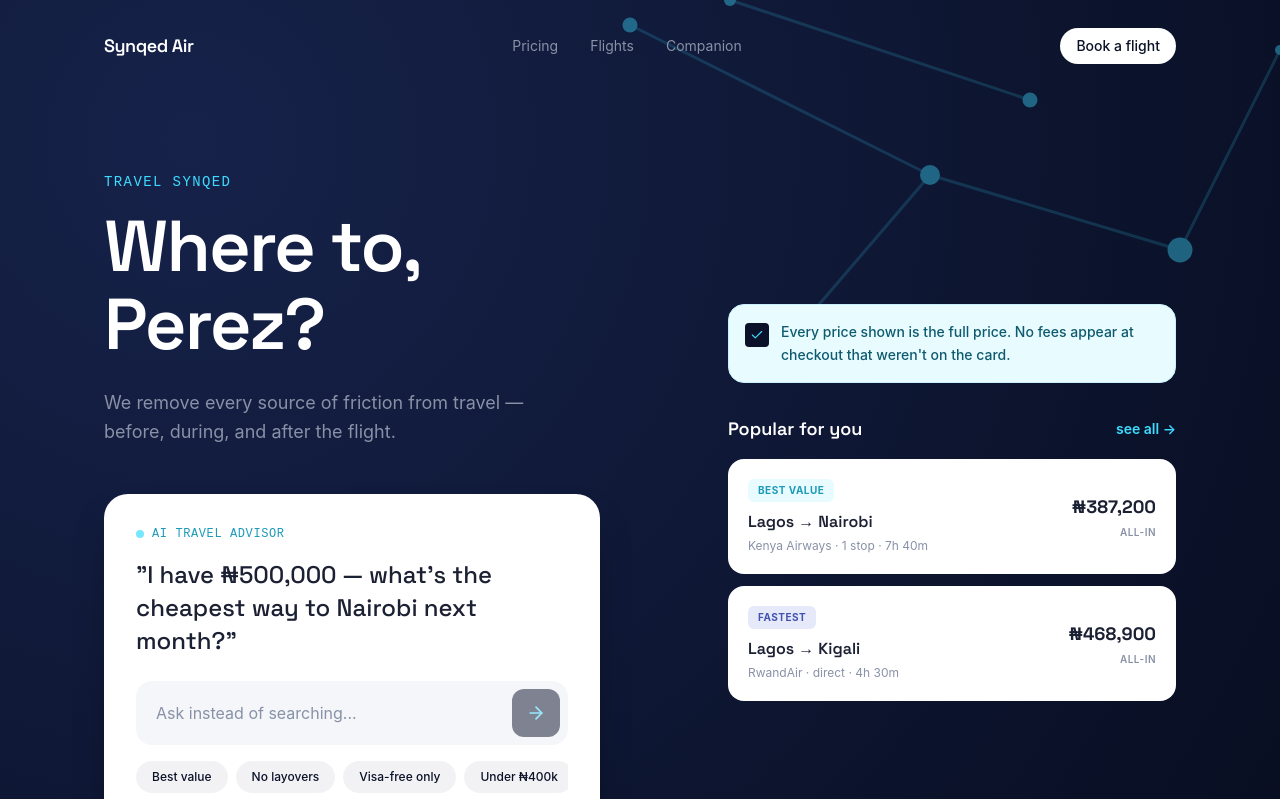
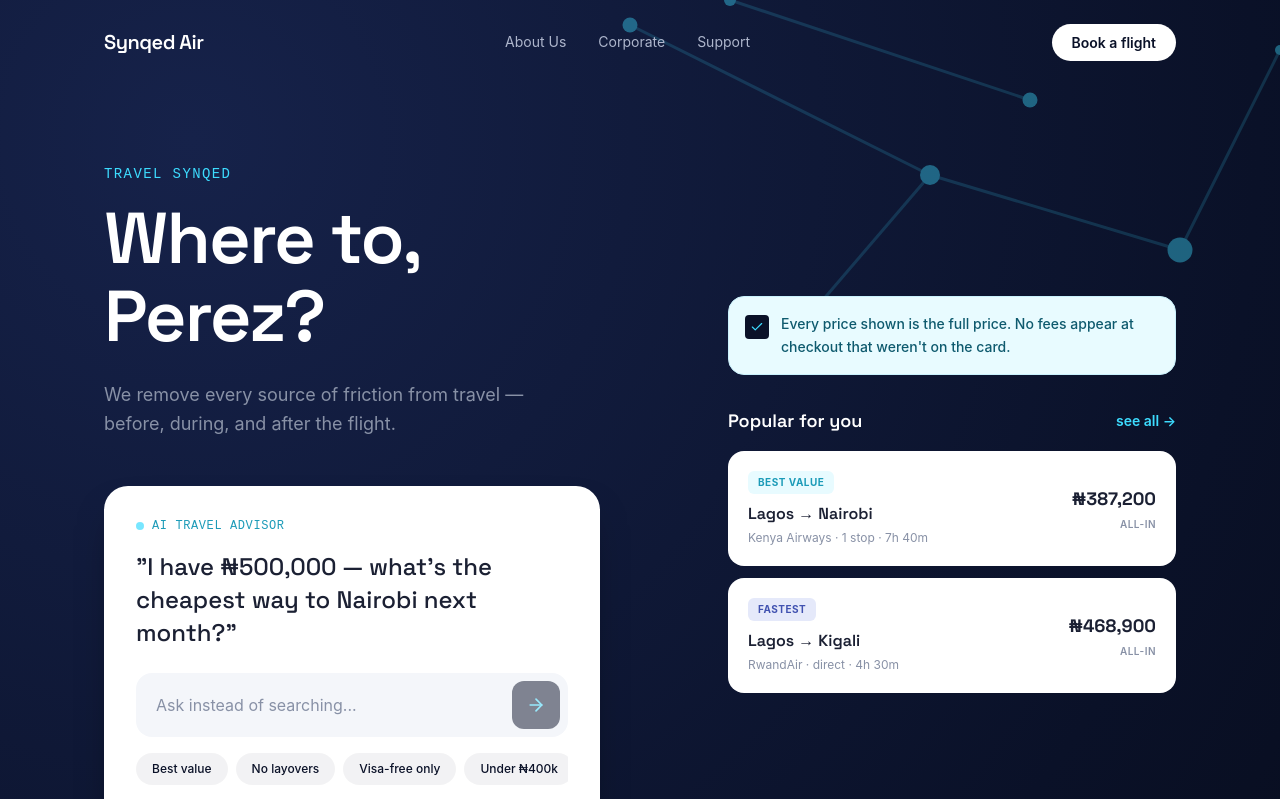
Before and after one commit to Chuzzy99/Synqedair, a Next.js app: page / in a window 1280 px wide. Shown: the top 799 px of the page. Built offline with nearby package versions, Linux system fonts and the light colour scheme.

Commit message:
Fix mobile responsiveness layout issues

```diff
--- a/src/app/about/page.tsx
+++ b/src/app/about/page.tsx
@@ -23,7 +23,7 @@ export default function AboutPage() {
           <motion.h1
             initial={{ opacity: 0, y: -20 }}
             animate={{ opacity: 1, y: 0 }}
-            className="font-display text-4xl md:text-6xl font-semibold tracking-tight leading-tight mb-6"
+            className="font-display text-3xl md:text-5xl lg:text-6xl font-semibold tracking-tight leading-tight mb-6"
           >
             A Travel Operating System<br className="hidden md:block"/> for the Diaspora.
           </motion.h1>
--- a/src/app/corporate/page.tsx
+++ b/src/app/corporate/page.tsx
@@ -24,7 +24,7 @@ export default function CorporatePage() {
           <motion.h1
             initial={{ opacity: 0, y: -20 }}
             animate={{ opacity: 1, y: 0 }}
-            className="font-display text-4xl md:text-6xl font-semibold tracking-tight leading-tight mb-6"
+            className="font-display text-3xl md:text-5xl lg:text-6xl font-semibold tracking-tight leading-tight mb-6"
           >
             Powering Corporate Travel<br className="hidden md:block"/> at Scale.
           </motion.h1>
--- a/src/app/globals.css
+++ b/src/app/globals.css
@@ -38,9 +38,10 @@ html {
 }
 
 body {
-  background: radial-gradient(circle at 15% 8%, #16224a 0%, #0a1128 55%, #05070f 100%);
+  background: radial-gradient(circle at 15% 8%, var(--indigo2) 0%, var(--indigo) 55%, #05070F 100%);
   color: var(--white);
   font-family: var(--font-body);
+  overflow-x: hidden;
 }
 
 ::selection {
--- a/src/app/page.tsx
+++ b/src/app/page.tsx
@@ -56,8 +56,8 @@ export default function Home() {
       <Nav />
 
       {/* Background Constellation */}
-      <div className="absolute top-0 right-0 w-full h-[600px] pointer-events-none opacity-40 overflow-hidden flex justify-end">
-        <svg className="w-[800px] h-[600px] text-ice mr-[-100px] mt-[-50px]" viewBox="0 0 160 120" preserveAspectRatio="xMaxYMin slice">
+      <div className="absolute top-0 right-0 w-full max-w-[100vw] h-[600px] pointer-events-none opacity-40 overflow-hidden flex justify-end">
+        <svg className="w-[150%] max-w-[800px] h-auto md:w-[800px] md:h-[600px] text-ice mr-[-10%] md:mr-[-100px] mt-[-50px]" viewBox="0 0 160 120" preserveAspectRatio="xMaxYMin slice">
           <g stroke="currentColor" strokeWidth="0.6" opacity="0.4">
             <line x1="10" y1="15" x2="70" y2="45"/>
             <line x1="70" y1="45" x2="40" y2="80"/>
@@ -93,13 +93,13 @@ export default function Home() {
             </motion.div>
 
             <div className="hidden md:block">
-               <motion.span variants={fadeUp} className="font-mono text-sm tracking-widest text-ice uppercase mb-4 block">
+               <motion.span variants={fadeUp} className="font-mono text-xs md:text-sm tracking-widest text-ice uppercase mb-4 block">
                  Travel Synqed
                </motion.span>
-               <motion.h1 variants={fadeUp} className="font-display text-5xl lg:text-7xl font-semibold leading-[1.08] tracking-tight mb-6">
+               <motion.h1 variants={fadeUp} className="font-display text-4xl md:text-5xl lg:text-7xl font-semibold leading-[1.08] tracking-tight mb-4 md:mb-6">
                  Where to, Perez?
                </motion.h1>
-               <motion.p variants={fadeUp} className="text-lg leading-relaxed text-mist max-w-md">
+               <motion.p variants={fadeUp} className="text-base md:text-lg leading-relaxed text-mist max-w-md">
                  We remove every source of friction from travel — before, during, and after the flight.
                </motion.p>
             </div>
@@ -166,26 +166,26 @@ export default function Home() {
 
             <div className="flex flex-col gap-3">
               <motion.button variants={fadeUp} onClick={() => router.push('/search')} className="group flex justify-between items-center bg-white rounded-2xl p-4 md:p-5 text-left hover:shadow-[0_8px_24px_-12px_rgba(61,220,255,0.4)] transition-all">
-                <div className="flex flex-col items-start gap-1">
+                <div className="flex flex-col items-start gap-1 w-2/3 md:w-auto">
                   <span className="text-[10px] font-bold tracking-wider uppercase px-2.5 py-1 rounded-md mb-1 bg-[#E8FBFF] text-[#1C9BB8]">Best value</span>
-                  <div className="font-display font-semibold text-base text-ink">Lagos → Nairobi</div>
-                  <div className="text-xs text-mist">Kenya Airways · 1 stop · 7h 40m</div>
+                  <div className="font-display font-semibold text-sm md:text-base text-ink whitespace-nowrap overflow-hidden text-ellipsis w-full">Lagos → Nairobi</div>
+                  <div className="text-[10px] md:text-xs text-mist">Kenya Airways · 1 stop · 7h 40m</div>
                 </div>
-                <div className="text-right">
-                  <b className="font-display text-lg text-ink block">₦387,200</b>
-                  <div className="text-[10px] uppercase tracking-wider text-mist mt-1 font-semibold">all-in</div>
+                <div className="text-right shrink-0">
+                  <b className="font-display text-base md:text-lg text-ink block">₦387,200</b>
+                  <div className="text-[9px] md:text-[10px] uppercase tracking-wider text-mist mt-1 font-semibold">all-in</div>
                 </div>
               </motion.button>
 
               <motion.button variants={fadeUp} onClick={() => router.push('/search')} className="group flex justify-between items-center bg-white rounded-2xl p-4 md:p-5 text-left hover:shadow-[0_8px_24px_-12px_rgba(61,220,255,0.4)] transition-all">
-                <div className="flex flex-col items-start gap-1">
+                <div className="flex flex-col items-start gap-1 w-2/3 md:w-auto">
                   <span className="text-[10px] font-bold tracking-wider uppercase px-2.5 py-1 rounded-md mb-1 bg-[#E5E9FA] text-[#4152B0]">Fastest</span>
-                  <div className="font-display font-semibold text-base text-ink">Lagos → Kigali</div>
-                  <div className="text-xs text-mist">RwandAir · direct · 4h 30m</div>
+                  <div className="font-display font-semibold text-sm md:text-base text-ink whitespace-nowrap overflow-hidden text-ellipsis w-full">Lagos → Kigali</div>
+                  <div className="text-[10px] md:text-xs text-mist">RwandAir · direct · 4h 30m</div>
                 </div>
-                <div className="text-right">
-                  <b className="font-display text-lg text-ink block">₦468,900</b>
-                  <div className="text-[10px] uppercase tracking-wider text-mist mt-1 font-semibold">all-in</div>
+                <div className="text-right shrink-0">
+                  <b className="font-display text-base md:text-lg text-ink block">₦468,900</b>
+                  <div className="text-[9px] md:text-[10px] uppercase tracking-wider text-mist mt-1 font-semibold">all-in</div>
                 </div>
               </motion.button>
             </div>
--- a/src/app/support/page.tsx
+++ b/src/app/support/page.tsx
@@ -24,7 +24,7 @@ export default function SupportPage() {
           <motion.h1
             initial={{ opacity: 0, y: -20 }}
             animate={{ opacity: 1, y: 0 }}
-            className="font-display text-4xl md:text-6xl font-semibold tracking-tight leading-tight mb-6"
+            className="font-display text-3xl md:text-5xl lg:text-6xl font-semibold tracking-tight leading-tight mb-6"
           >
             How can we help?
           </motion.h1>
--- a/src/components/Nav.tsx
+++ b/src/components/Nav.tsx
@@ -1,32 +1,90 @@
-import React from "react";
+"use client";
+
+import React, { useState } from "react";
 import Link from "next/link";
+import { Menu, X } from "lucide-react";
+import { motion, AnimatePresence } from "framer-motion";
 
 export default function Nav() {
+  const [isOpen, setIsOpen] = useState(false);
+
   return (
     <div className="bg-transparent relative z-50">
-      <header className="mx-auto flex max-w-6xl items-center justify-between px-6 py-7 md:px-10 text-white">
-        <Link href="/" className="font-display text-lg font-semibold tracking-tight text-white hover:opacity-80 transition-opacity">
+      <header className="mx-auto flex max-w-6xl items-center justify-between px-6 py-5 md:py-7 md:px-10 text-white relative z-50">
+        <Link href="/" className="font-display text-lg md:text-xl font-semibold tracking-tight text-white hover:opacity-80 transition-opacity">
           {/* <!-- TODO: swap for Synqed Air logo asset --> */}
           Synqed Air
         </Link>
-        <nav className="hidden items-center gap-8 text-sm text-mist md:flex">
-          <a href="/#pricing" className="transition-colors hover:text-white">
-            Pricing
-          </a>
-          <a href="/search" className="transition-colors hover:text-white">
-            Flights
-          </a>
-          <a href="/companion" className="transition-colors hover:text-white">
-            Companion
-          </a>
+        <nav className="hidden items-center gap-8 text-sm text-[#AEB6CC] md:flex">
+          <Link href="/about" className="transition-colors hover:text-white">
+            About Us
+          </Link>
+          <Link href="/corporate" className="transition-colors hover:text-white">
+            Corporate
+          </Link>
+          <Link href="/support" className="transition-colors hover:text-white">
+            Support
+          </Link>
         </nav>
-        <a
-          href="/search"
-          className="rounded-full bg-white px-4 py-2 text-sm font-medium text-indigo transition-colors hover:bg-offwhite"
+        <div className="hidden md:block">
+          <Link
+            href="/search"
+            className="rounded-full bg-white px-5 py-2.5 text-sm font-semibold text-indigo transition-colors hover:bg-offwhite"
+          >
+            Book a flight
+          </Link>
+        </div>
+
+        {/* Mobile menu button */}
+        <button
+          className="md:hidden p-2 -mr-2 text-white hover:opacity-70 transition-opacity"
+          onClick={() => setIsOpen(!isOpen)}
         >
-          Book a flight
-        </a>
+          {isOpen ? <X className="w-6 h-6" /> : <Menu className="w-6 h-6" />}
+        </button>
       </header>
+
+      {/* Mobile Menu Dropdown */}
+      <AnimatePresence>
+        {isOpen && (
+          <motion.div
+            initial={{ opacity: 0, y: -20 }}
+            animate={{ opacity: 1, y: 0 }}
+            exit={{ opacity: 0, y: -20 }}
+            transition={{ duration: 0.2 }}
+            className="absolute top-full left-0 w-full bg-indigo shadow-lg border-t border-white/10 md:hidden flex flex-col py-4 px-6 z-40"
+          >
+            <Link
+              href="/about"
+              onClick={() => setIsOpen(false)}
+              className="py-3 text-[#AEB6CC] hover:text-white transition-colors border-b border-white/5"
+            >
+              About Us
+            </Link>
+            <Link
+              href="/corporate"
+              onClick={() => setIsOpen(false)}
+              className="py-3 text-[#AEB6CC] hover:text-white transition-colors border-b border-white/5"
+            >
+              Corporate
+            </Link>
+            <Link
+              href="/support"
+              onClick={() => setIsOpen(false)}
+              className="py-3 text-[#AEB6CC] hover:text-white transition-colors border-b border-white/5"
+            >
+              Support
+            </Link>
+            <Link
+              href="/search"
+              onClick={() => setIsOpen(false)}
+              className="mt-6 rounded-full bg-white px-5 py-3 text-center text-sm font-semibold text-indigo transition-colors hover:bg-offwhite"
+            >
+              Book a flight
+            </Link>
+          </motion.div>
+        )}
+      </AnimatePresence>
     </div>
   );
 }
```
Also changed, not shown: src/components/FlightOfferCard.tsx (+7 -7 lines).
